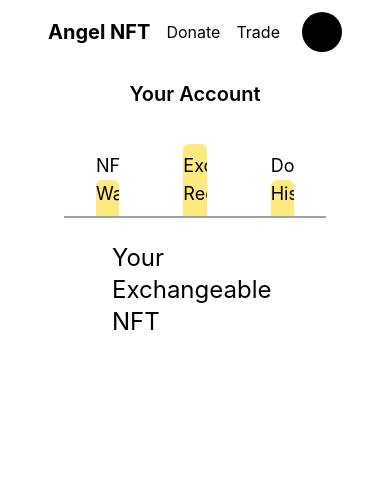
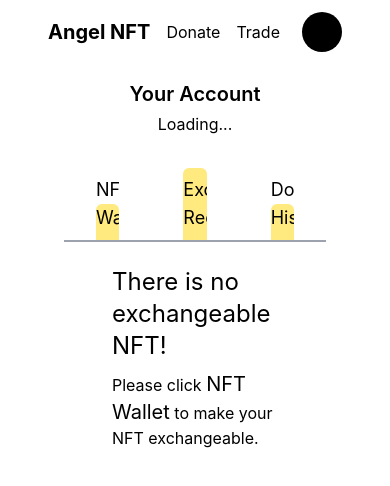
Before and after one commit to healthykim/AngelNFT, a React (Create React App) app in the folder frontend/: page /my_page/exchange_nft in a window 390 px wide. Shown: the top 486 px of the page. Built offline with nearby package versions, Linux system fonts and the light colour scheme; what web3 would draw is missing.

Commit message:
feat: Implement ui breakpoint with zero items to each tabs in my_page

```diff
--- a/frontend/src/routes/my_page/my_history.js
+++ b/frontend/src/routes/my_page/my_history.js
@@ -1,8 +1,10 @@
 import React, { useEffect, useState } from "react"
 import { web3, DonateContract } from "../../contracts";
+import { Link } from "react-router-dom";
 
 function MyHistory({ account }) {
   const [donateHistories, setDoateHistories] = useState([]);
+  const [isLoading, setIsLoading] = useState(true);
 
   const getDonateHistory = async () => {
     try {
@@ -16,8 +18,8 @@ function MyHistory({ account }) {
           return ({ timeStamp: formattedDate, amount: web3.utils.fromWei(history.amount, "ether") + " ETH", destinationId: history.destinationName });
         });
         tmpArr.reverse();
-
         setDoateHistories(tmpArr);
+        setIsLoading(false);
       }
     }
     catch (error) {
@@ -29,10 +31,22 @@ function MyHistory({ account }) {
     getDonateHistory();
   }, [account])
 
+  if (donateHistories.length === 0 && !isLoading) {
+    return (
+      <div className="py-8 flex flex-col items-center gap-6">
+        <p className="text-center text-3xl">You haven't donated yet!</p>
+        <Link to='/donate'>
+          <div className="bg-ukblue py-2 px-12 m-auto rounded-xl text-2xl text-ukyellow font-semibold inline-block">
+            Donate Now
+          </div>
+        </Link>
+      </div>
+    );
+  }
 
   return (
     <>
-      <table className="table-auto w-full border-collapse border-y border-gray-500 mb-16">
+      <table className="table-fixed w-full border-collapse border-y border-gray-500 mb-16">
         <thead>
           <tr>
             <th className="text-start border-y border-gray-500 py-4 pl-2 ">Date</th>
--- a/frontend/src/routes/my_page/my_nft.js
+++ b/frontend/src/routes/my_page/my_nft.js
@@ -1,6 +1,23 @@
 import NFTCard from "../../components/NFT_card";
+import {Link} from "react-router-dom";
+import { useState } from "react";
 
 function MyNFT({ tokenIds, account, setIsLoading }) {
+
+  if(tokenIds.length === 0){
+    return (
+      <div>
+        <div className="py-8 flex flex-col items-center gap-6">
+        <p className="text-center text-3xl">You haven't donated yet!</p>
+        <Link to='/donate'>
+          <div className="bg-ukblue py-2 px-12 m-auto rounded-xl text-2xl text-ukyellow font-semibold inline-block">
+            Donate Now
+          </div>
+        </Link>
+      </div>
+      </div>
+    );
+  }
 
   return (
     <div>
--- a/frontend/src/routes/my_page/my_page.js
+++ b/frontend/src/routes/my_page/my_page.js
@@ -9,7 +9,7 @@ import LoadingModal from "../../components/modal/loading_modal";
 
 ///TODO: 페이지 -> 팝업
 function MyPage() {
-  const [account, setAccount] = useState();
+  const [account, setAccount] = useState('Loading...');
   const [tokenIds, setTokenIds] = useState([]);
   const [tab, setTab] = useState(0);
   const [isLoading, setIsLoading] = useState(false);
@@ -89,7 +89,7 @@ function MyPage() {
         </div>
         <Routes>
           <Route path="my_nft" element={<MyNFT tokenIds={tokenIds} account={account} setIsLoading={setIsLoading}></MyNFT>}></Route>
-          <Route path="exchange_nft" element={<MyRequest tokenIds={tokenIds} account={account} setIsLoading={setIsLoading}></MyRequest>}></Route>
+          <Route path="exchange_nft" element={<MyRequest tokenIds={tokenIds} account={account} setIsLoading={setIsLoading} onClickTab0={()=>{onClickTab(0)}}></MyRequest>}></Route>
           <Route path="donate_history" element={<MyHistory account={account}></MyHistory>}></Route>
         </Routes>
       </div>
--- a/frontend/src/routes/my_page/my_request.js
+++ b/frontend/src/routes/my_page/my_request.js
@@ -1,26 +1,36 @@
 import React from "react"
 import NFTCard from "../../components/NFT_card";
 import RequestQueue from "../../components/request_queue";
+import { Link } from "react-router-dom";
 
-function MyRequest({ tokenIds, account, setIsLoading }) {
+function MyRequest({ tokenIds, account, setIsLoading, onClickTab0}) {
+
+  if (tokenIds.length === 0) {
+    return (
+      <div className="flex flex-col items-center px-12 py-6">
+        <p className="text-2xl mb-2">There is no exchangeable NFT!</p>
+        <p className="text-md">Please click <span onClick={onClickTab0} className="text-xl cursor-pointer">NFT Wallet</span> to make your NFT exchangeable.</p>
+      </div>
+    );
+  }
 
   return (
     <div className="px-8 py-6">
       <p className="text-2xl mb-6 ml-4">Your Exchangeable NFT</p>
       <div className="flex flex-col gap-y-12">
-        {tokenIds.length !== 0 ?
+        {
           tokenIds.map((tokenId, i) => {
-            if(tokenId[2]){
+            if (tokenId[2]) {
               return (
                 <div className="flex flex-row" key={i}>
-                    <div>
-                      <NFTCard tokenId={tokenId[0]} metadata={tokenId[1]} isExchangeable={tokenId[2]} account={account} textPosi='bottom' setIsLoading={setIsLoading}/>
-                    </div>
-                      <RequestQueue tokenId={tokenId[0]} account={account} setIsLoading={setIsLoading}/>
+                  <div>
+                    <NFTCard tokenId={tokenId[0]} metadata={tokenId[1]} isExchangeable={tokenId[2]} account={account} textPosi='bottom' setIsLoading={setIsLoading} />
                   </div>
+                  <RequestQueue tokenId={tokenId[0]} account={account} setIsLoading={setIsLoading} />
+                </div>
               );
             }
-          }) : null
+          })
         }
       </div>
     </div >
```
